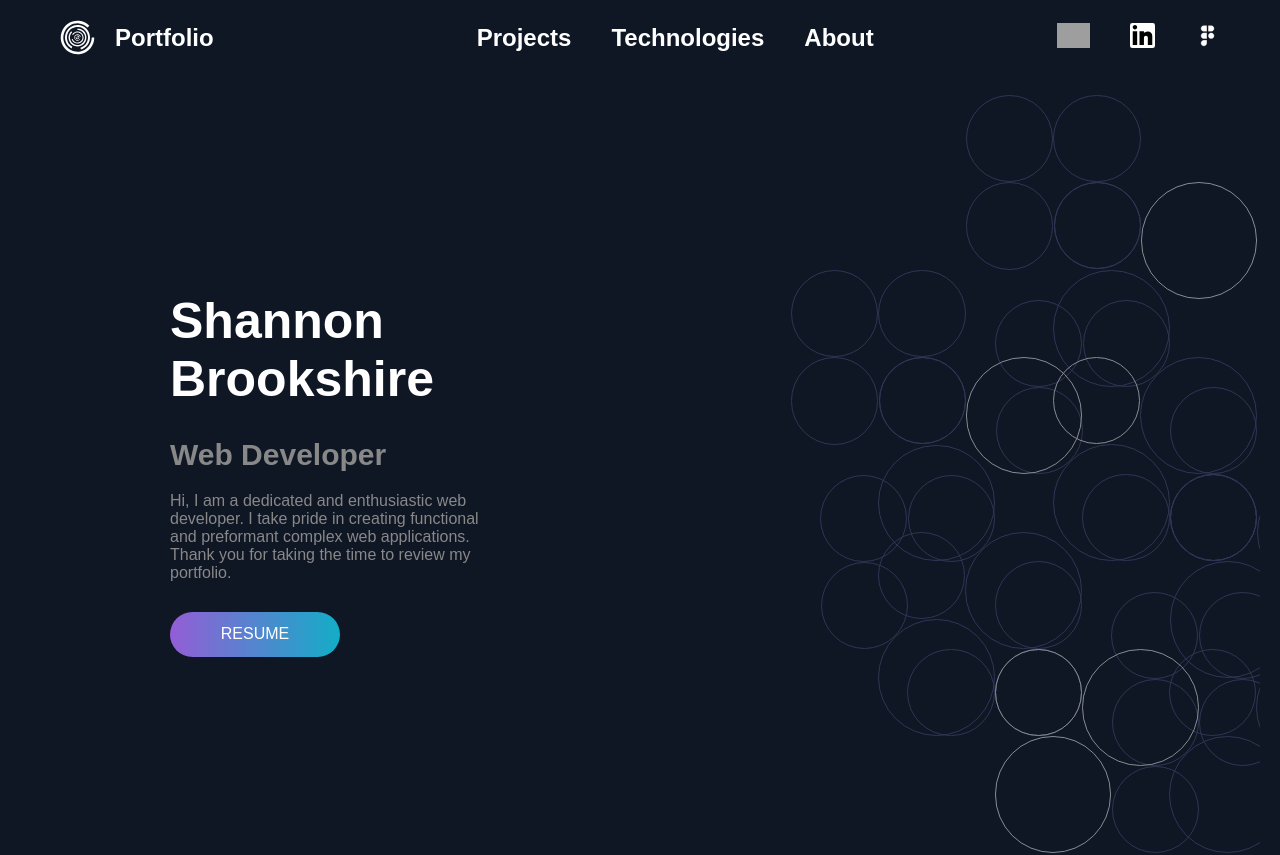
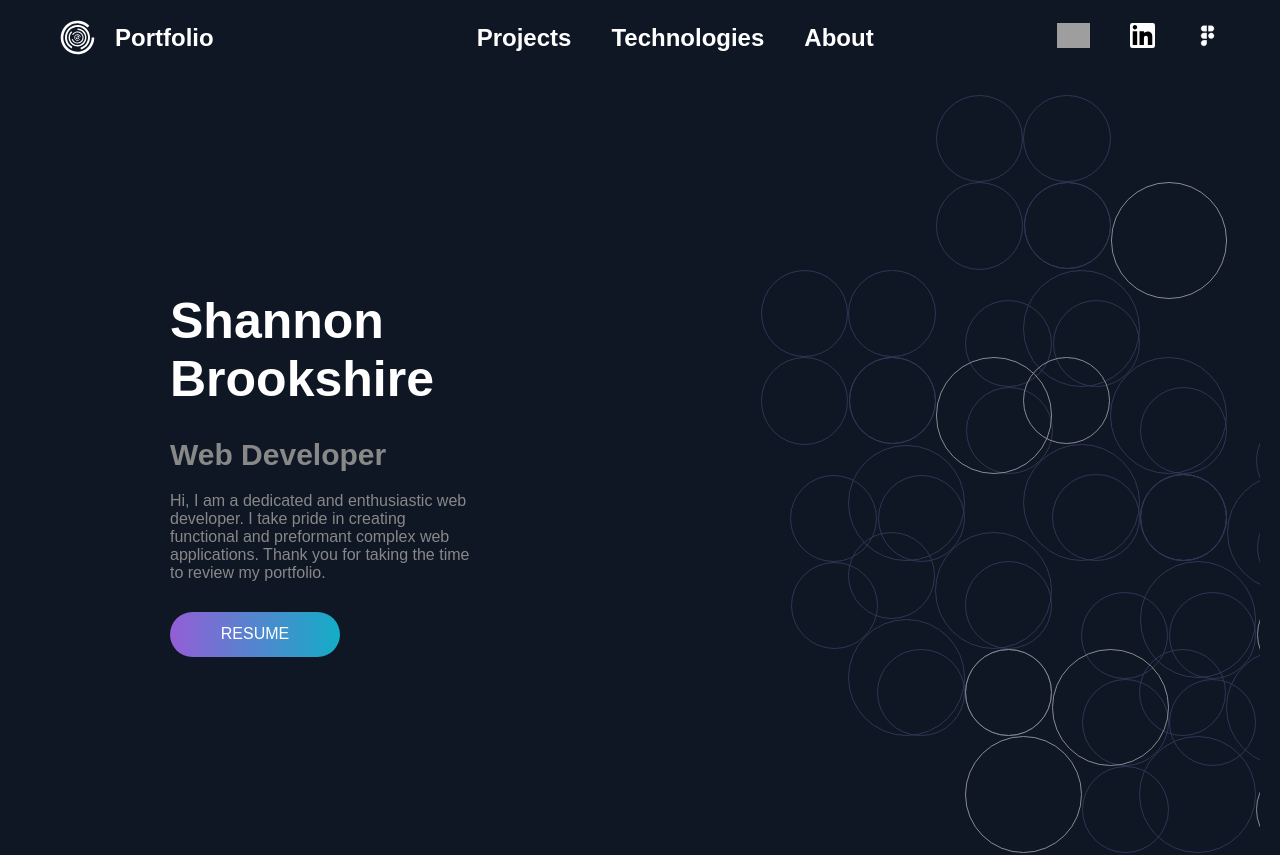
Before and after one commit to SalamanderCtesiphon/portfolio-figma-design, a React (Create React App) app: page / in a window 1280 px wide. Shown: the top 855 px of the page. Built offline with nearby package versions, Linux system fonts and the light colour scheme; grey boxes are pictures that could not be loaded.

Commit message:
fixed a styling issue

```diff
--- a/src/components/Hero.css
+++ b/src/components/Hero.css
@@ -4,10 +4,9 @@ section {
 }
 
 .left-container {
-  width: 60%;
+  width: 55%;
   display: flex;
   flex-direction: column;
-  align-items: self-start;
   justify-content: center;
   text-align: left;
   padding-left: 150px;
```
